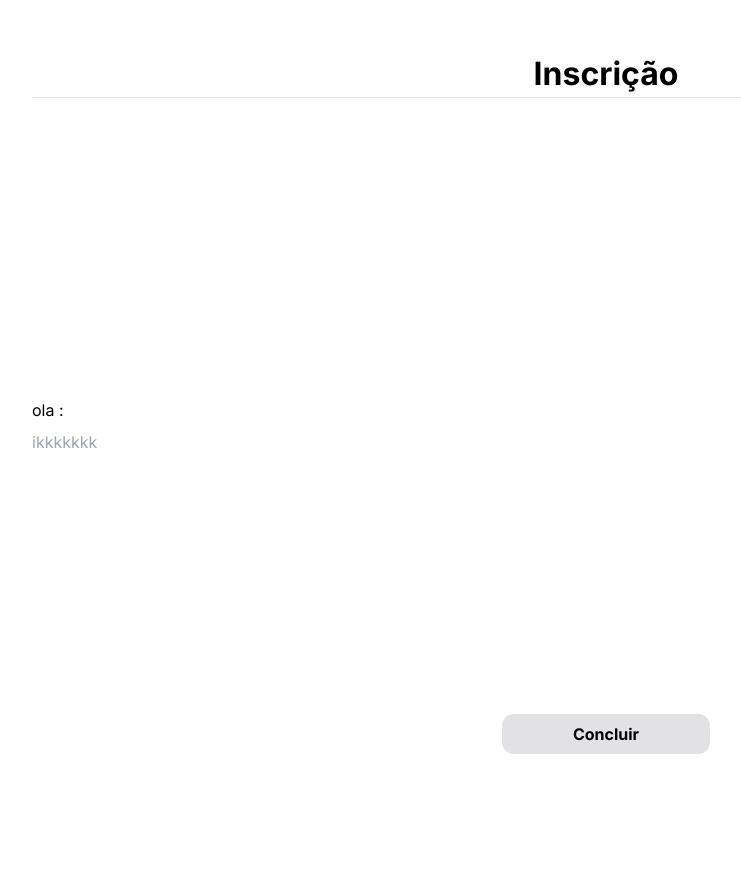
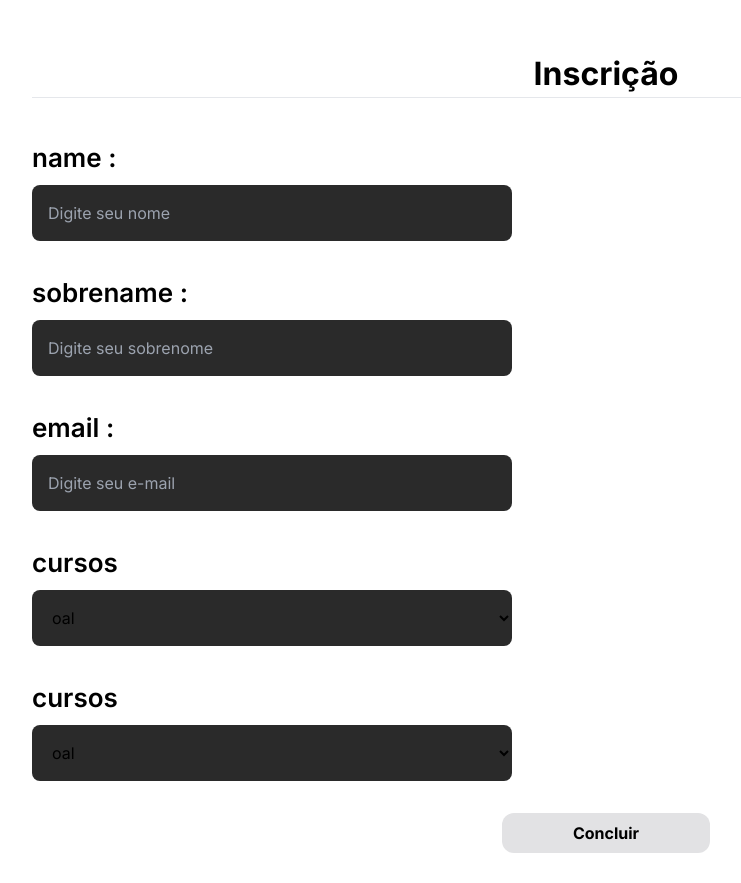
Before and after one commit to viniciuSoaress/cursos_on-line, a Next.js app: page /inscricao in a window 1280 px wide. Shown: the whole page, without its empty margins (34-775 px from the left). Before the commit the page ends 800 px from the top, so only its background shows below. Built offline with nearby package versions, Linux system fonts and the light colour scheme.

Commit message:
criando o input e o select da paginade inscrição

```diff
--- a/src/app/components/form/index.tsx
+++ b/src/app/components/form/index.tsx
@@ -1,6 +1,8 @@
 import { FormInput } from "./input"
+import { FormSelect } from "./select"
 
 
 export const Form = {
   Input: FormInput,
+  Select: FormSelect,
 }
--- a/src/app/components/form/input.tsx
+++ b/src/app/components/form/input.tsx
@@ -3,23 +3,29 @@ import { ChangeEvent, InputHTMLAttributes } from "react"
 
 type FormInputProps = {
   name: string,
-  value: string,
+  id: string,
+  type?: 'text' | 'email'
   onChange: (e: ChangeEvent<HTMLInputElement>) => void,
 } & InputHTMLAttributes<HTMLInputElement>
 
 
 export function FormInput({
   name = '',
-  value = '',
+  id = '',
+  type = 'text',
   onChange,
   ...rest
 }: FormInputProps) {
 
   return (
-    <fieldset className="flex flex-col gap-2">
-      <label >{name} :</label>
+    <fieldset className="flex flex-col gap-2 mb-8">
+      <label className="font-semibold text-larg" htmlFor={id} >
+        {name} :
+      </label>
       <input
-        type="text"
+        className="px-4 py-3 rounded-lg bg-second w-[480px] h-14"
+        type={type}
+        id={id}
         onChange={onChange}
         {...rest}
       />
--- /dev/null
+++ b/src/app/components/form/select.tsx
@@ -0,0 +1,38 @@
+import { ChangeEvent, SelectHTMLAttributes } from "react";
+
+
+type FormSelectProps = {
+  name: string,
+  id: string,
+  onChange: (e: ChangeEvent<HTMLSelectElement>) => void,
+} & SelectHTMLAttributes<HTMLSelectElement>
+
+const dados = [
+  'oal',
+  'ioe',
+  'eu'
+]
+
+export function FormSelect({
+  name= '',
+  id,
+  onChange,
+  ...rest
+}: FormSelectProps){
+
+  return(
+    <fieldset className="flex flex-col gap-2 mb-8">
+      <label className="font-semibold text-larg" htmlFor={id}>{name}</label>
+      <select  className="bg-second w-[480px] h-14 rounded-lg px-4 py-3"
+      name={name}
+      id={id}
+      onChange={onChange} {...rest}
+      >
+        <option disabled selected>escola um curso</option>
+        {dados.map(dado => (
+          <option value={dado} key={dado}>{dado}</option>
+        ))}
+      </select>
+    </fieldset>
+  )
+}
--- a/src/app/inscricao/page.tsx
+++ b/src/app/inscricao/page.tsx
@@ -14,16 +14,51 @@ export default function Inscricao() {
       </Conteiner.Tilte>
 
       <Conteiner.Content>
-        <Form.Input
-          name="ola"
-          value='ola'
-          onChange={(e) => console.log(e.target.value)}
-          placeholder="ikkkkkkk"
-        />
+        <div>
+
+          <Form.Input
+            id="name"
+            name="name"
+            value=''
+            onChange={(e) => console.log(e.target.value)}
+            placeholder="Digite seu nome"
+          />
+          <Form.Input
+            id="sobrename"
+            name="sobrename"
+            value=''
+            onChange={(e) => console.log(e.target.value)}
+            placeholder="Digite seu sobrenome"
+          />
+
+          <Form.Input
+            id="email"
+            name="email"
+            value=''
+            type="email"
+            onChange={(e) => console.log(e.target.value)}
+            placeholder="Digite seu e-mail"
+          />
+
+          <Form.Select
+            id="aa"
+            name="cursos"
+            onChange={(e) => alert(e.target.value)}
+            value=''
+          />
+          <Form.Select
+            id="aa"
+            name="cursos"
+            onChange={(e) => alert(e.target.value)}
+            value=''
+          />
+        </div>
+
+
       </Conteiner.Content>
 
       <Conteiner.Footer>
-        <Button>
+        <Button >
           Concluir
         </Button>
       </Conteiner.Footer>
```
